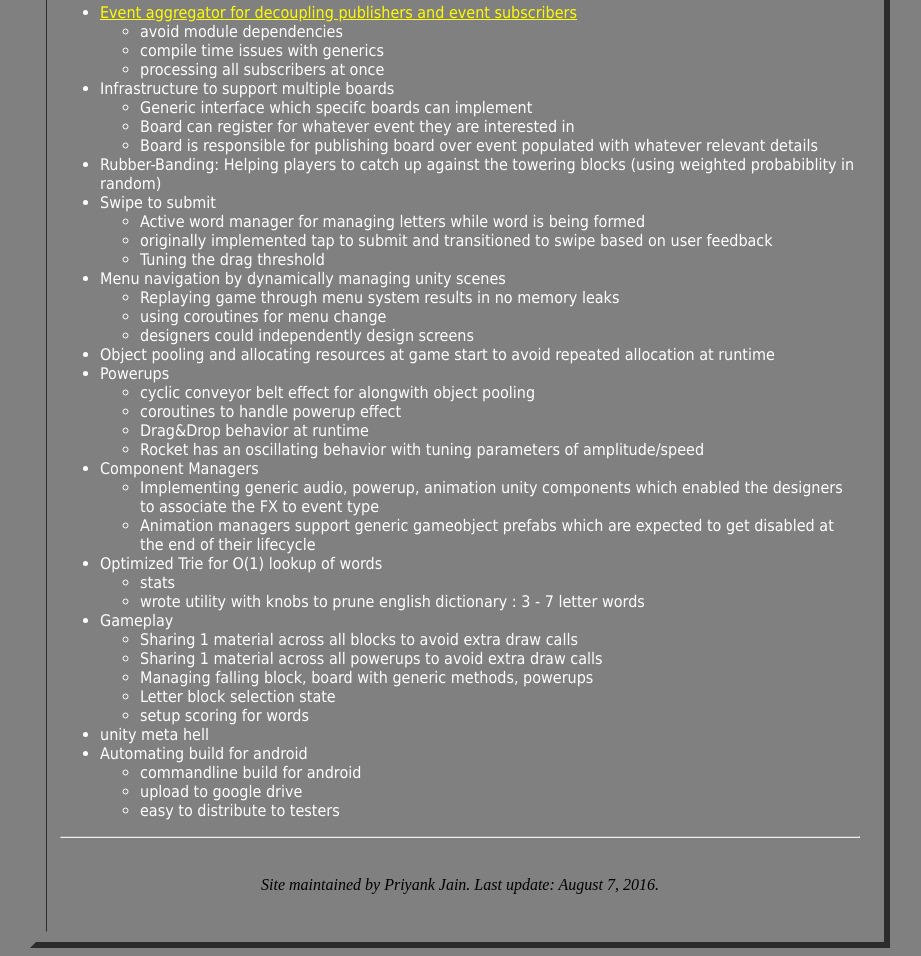
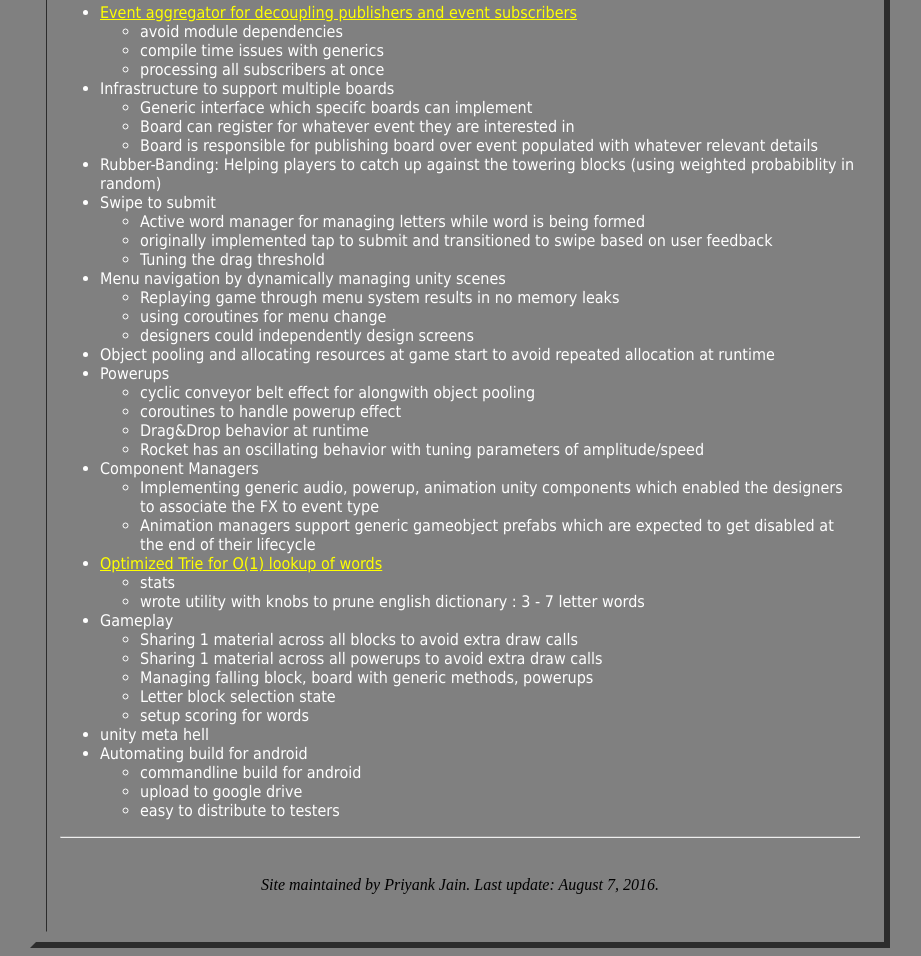
Before and after one commit to brainydexter/brainydexter.github.com, a plain HTML site: page wordsAway/wordsAway.html in a window 1280 px wide. Shown: the part 1099-2055 px from the top of the page, without its empty margins (180-1101 px from the left). Drawn offline with Linux system fonts and the light colour scheme.

Commit message:
added link to trieNode.cs

```diff
--- a/wordsAway/wordsAway.html
+++ b/wordsAway/wordsAway.html
@@ -137,7 +137,7 @@ I did an initial prototype using ThreeJs to visualize if the game concept would
 
 			    </li>
 			    <li>
-			        Optimized Trie for O(1) lookup of words
+			        <a href="https://github.com/brainydexter/PublicCode/blob/master/common/TrieNode.cs">Optimized Trie for O(1) lookup of words</a>
 			        <ul>
 			            <li>stats</li>
 			            <li>wrote utility with knobs to prune english dictionary : 3 - 7 letter words</li>
```
